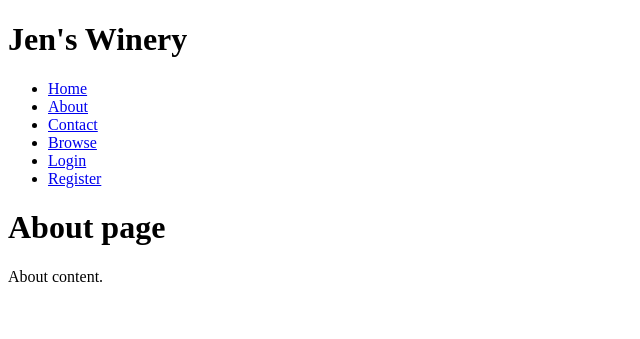
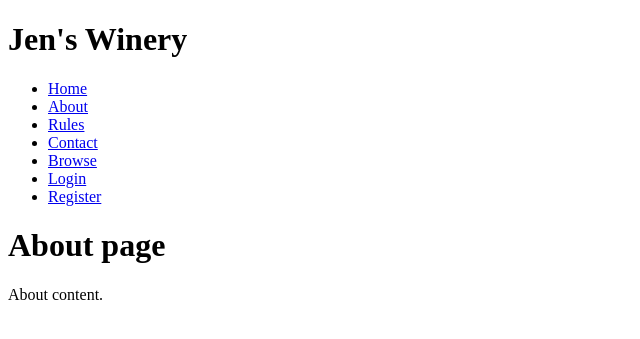
Before and after one commit to albertkklam/flask, a Django app: page /about/ in a window 1280 px wide. Shown: the top 339 px of the page, without its empty margins (0-640 px from the left). Run offline with Django 3.2, Linux system fonts and the light colour scheme.

Commit message:
adds Rules page and content

```diff
--- a/jenswinery/jenswinery/urls.py
+++ b/jenswinery/jenswinery/urls.py
@@ -9,6 +9,7 @@ urlpatterns = [
     url(r'^$', views.index, name='home'),
     url(r'^admin/', admin.site.urls),
     url(r'^about/$', TemplateView.as_view(template_name='about.html'), name='about'),
+    url(r'^rules/$', TemplateView.as_view(template_name='rules.html'), name='rules'),
     url(r'^contact/$', TemplateView.as_view(template_name='contact.html'), name='contact'),
     url(r'^accounts/', include('registration.backends.simple.urls')),
     url(r'^browse/$', RedirectView.as_view(pattern_name='browse', permanent=True)),
--- a/jenswinery/wines/templates/base.html
+++ b/jenswinery/wines/templates/base.html
@@ -21,6 +21,9 @@
                     </li>
                     <li>
                         <a href="{% url 'about' %}">About</a>
+                    </li>
+                    <li>
+                        <a href="{% url 'rules' %}">Rules</a>
                     </li>
                     <li>
                         <a href="{% url 'contact' %}">Contact</a>
```
